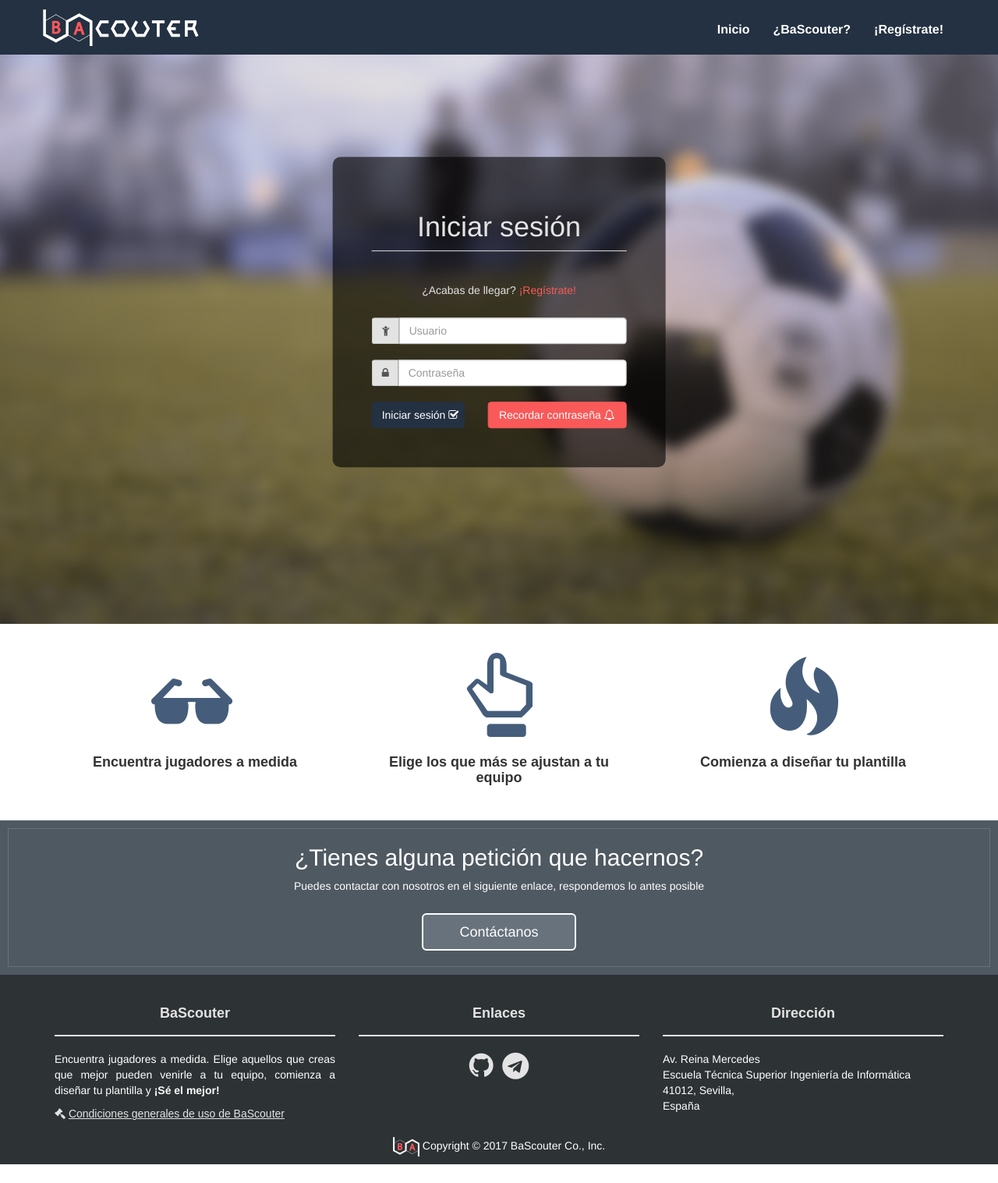
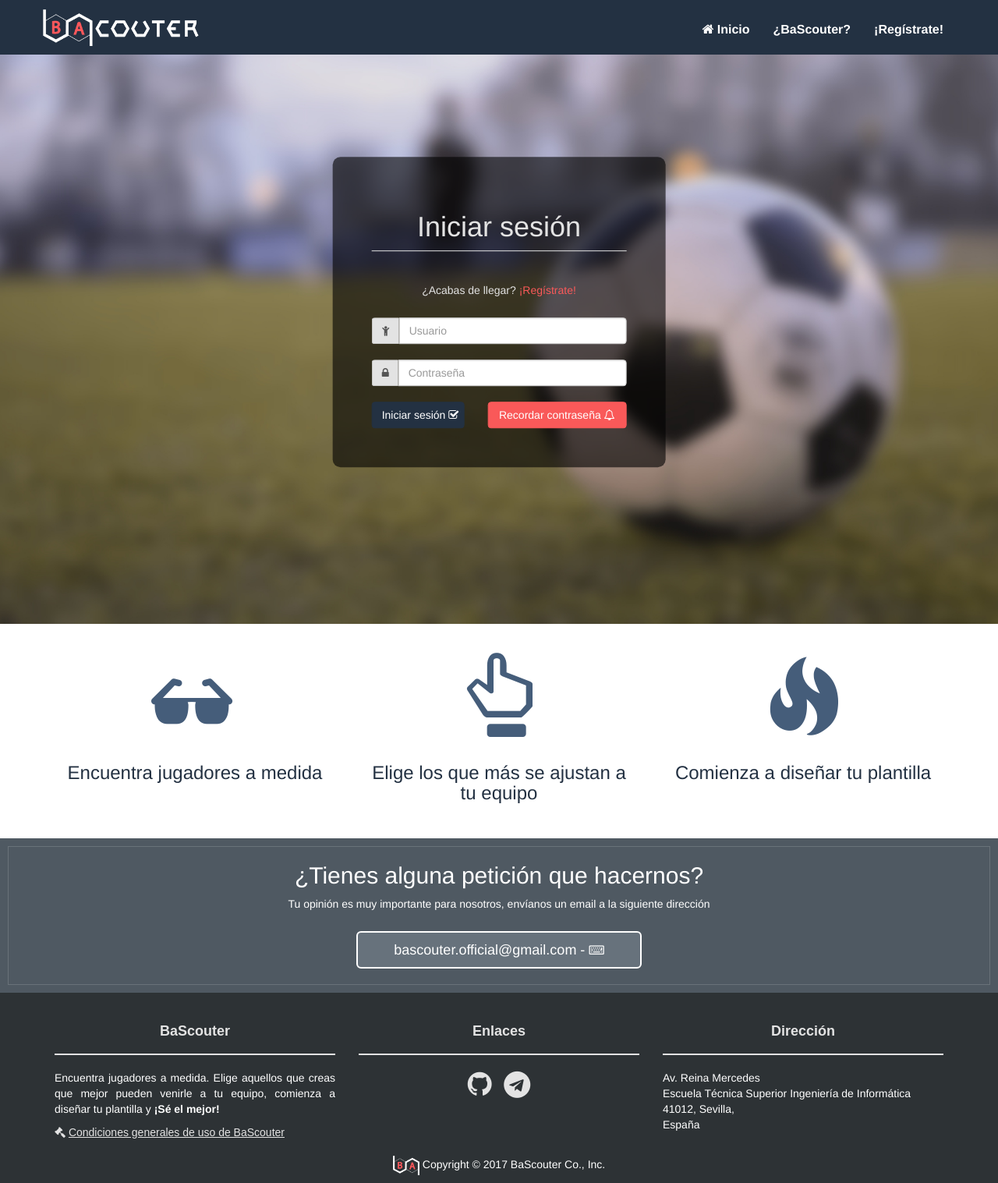
Before and after one commit to aamjX/BaScouter, a Django app: page / in a window 1280 px wide. Shown: the whole page at 78% size. Before the commit the page ends 1493 px from the top, so only its background shows below. Run offline with Django 3.2, Linux system fonts and the light colour scheme; tables that the repository leaves empty hold one stand-in row (values such as "Sample post"); parts of the project's set-up code (start-up, migrations or seed data) failed here and were passed over; some libraries are stand-ins or nearby versions; some web fonts are replaced.

Commit message:
Refactorizando código

```diff
--- a/static/css/main-page.css
+++ b/static/css/main-page.css
@@ -85,7 +85,7 @@ a.navbar-brand {
 }
 
 #header-link:hover {
-    color: #6892c5;
+    color: #bcbcbc;
     text-decoration: none;
 }
 
--- a/templates/index.html
+++ b/templates/index.html
@@ -36,7 +36,7 @@
             </div>
             <div class="collapse navbar-collapse">
                 <ul class="nav navbar-nav navbar-right">
-                    <li><a id="header-link" href="{% url 'index' %}">Inicio</a></li>
+                    <li><a style="margin-top: -6px" id="header-link" href="{% url 'index' %}"><i class="fa fa-home" aria-hidden="true"></i> Inicio</a></li>
                     <li><a id="header-link" href="#">¿BaScouter?</a></li>
                     <li><a id="header-link" href="{% url 'usuario:registrar' %}">¡Regístrate!</a></li>
                 </ul>
@@ -106,7 +106,7 @@
                 <div id="info-panel" class="thumbnail"><br>
                     <span class="glyphicon glyphicon-sunglasses" style="font-size: 100px;  color: #455D7A"></span>
                     <div class="caption">
-                        <h4>Encuentra jugadores a medida</h4>
+                        <h3 style="color: #233142">Encuentra jugadores a medida</h3>
                     </div>
                 </div>
             </div>
@@ -114,7 +114,7 @@
                 <div id="info-panel" class="thumbnail"><br>
                     <span class="glyphicon glyphicon-hand-up" style="font-size: 100px; color: #455D7A"></span>
                     <div class="caption">
-                        <h4>Elige los que más se ajustan a tu equipo</h4>
+                        <h3 style="color: #233142">Elige los que más se ajustan a tu equipo</h3>
                     </div>
                 </div>
             </div>
@@ -122,7 +122,7 @@
                 <div id="info-panel" class="thumbnail"><br>
                     <span class="glyphicon glyphicon-fire" style="font-size: 100px;  color: #455D7A"></span>
                     <div class="caption">
-                        <h4>Comienza a diseñar tu plantilla</h4>
+                        <h3 style="color: #233142">Comienza a diseñar tu plantilla</h3>
                     </div>
                 </div>
             </div>
@@ -133,8 +133,8 @@
 <section class="contacto text-center">
     <div class="borde">
         <h2 class="blanco">¿Tienes alguna petición que hacernos?</h2>
-        <p>Puedes contactar con nosotros en el siguiente enlace, respondemos lo antes posible</p>
-        <a href="#" class="btn btn-default btn-lg">Contáctanos</a>
+        <p>Tu opinión es muy importante para nosotros, envíanos un email a la siguiente dirección</p>
+        <a class="btn btn-default btn-lg">bascouter.official@gmail.com - <i class="fa fa-keyboard-o"></i></a>
     </div>
 </section>
 <footer>
@@ -153,8 +153,8 @@
                 <h5 style="color:#e3e3e3;">Enlaces
                     <hr>
                 </h5>
-                <p><a href="#"><i class="fa fa-github" aria-hidden="true" style="font-size: 36px"></i></a>&nbsp;&nbsp;&nbsp;<a
-                        href="#"><i class="fa fa-telegram" aria-hidden="true" style="font-size: 34px"></i></a></p>
+                <p><a href="https://github.com/aamjX/BaScouter" target="_blank"><i class="fa fa-github" aria-hidden="true" style="font-size: 36px"></i></a>&nbsp;&nbsp;&nbsp;
+                    <a data-toggle="modal" data-target="#myModal"><i class="fa fa-telegram" aria-hidden="true" style="font-size: 34px"></i></a></p>
 
             </div>
             <div class="col-md-4">
@@ -177,7 +177,6 @@
         </div>
     </div>
 </footer>
-</footer>
 
 <script src="http://code.jquery.com/jquery-latest.min.js" type="text/javascript"></script>
 <script src="https://maxcdn.bootstrapcdn.com/bootstrap/3.3.7/js/bootstrap.min.js"></script>
--- a/templates/reset_password/password_reset_done.html
+++ b/templates/reset_password/password_reset_done.html
@@ -17,6 +17,4 @@
 
     </div>
 
-
-
 {% endblock %}
```
Also changed, not shown: templates/base/base.html (+36 -9 lines).
